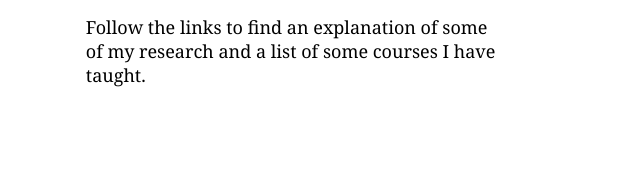
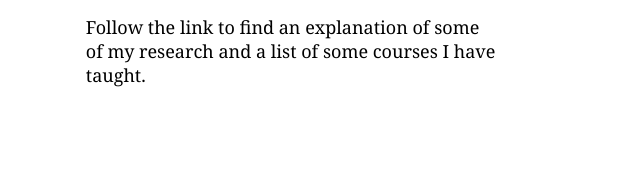
Before and after one commit to jamesjwills/jamesjwills.github.io, a plain HTML site: page index.html in a window 1280 px wide. Shown: the part 472-657 px from the top of the page, 449-1089 px from the left. Drawn offline with nearby package versions, Linux system fonts and the light colour scheme; a web font is replaced by a local one.

Commit message:
update personal webpage

```diff
--- a/index.html
+++ b/index.html
@@ -36,7 +36,7 @@
                     concered the philosophy and foundations of physics, in particular thermodynamics and statistical
                     mechanics, and philosophy of science.</p>
 
-                <p>Follow the links to find an explanation of some of my research and a list of some courses I have taught.</p>
+                <p>Follow the link to find an explanation of some of my research and a list of some courses I have taught.</p>
 
 
             </div>
```
